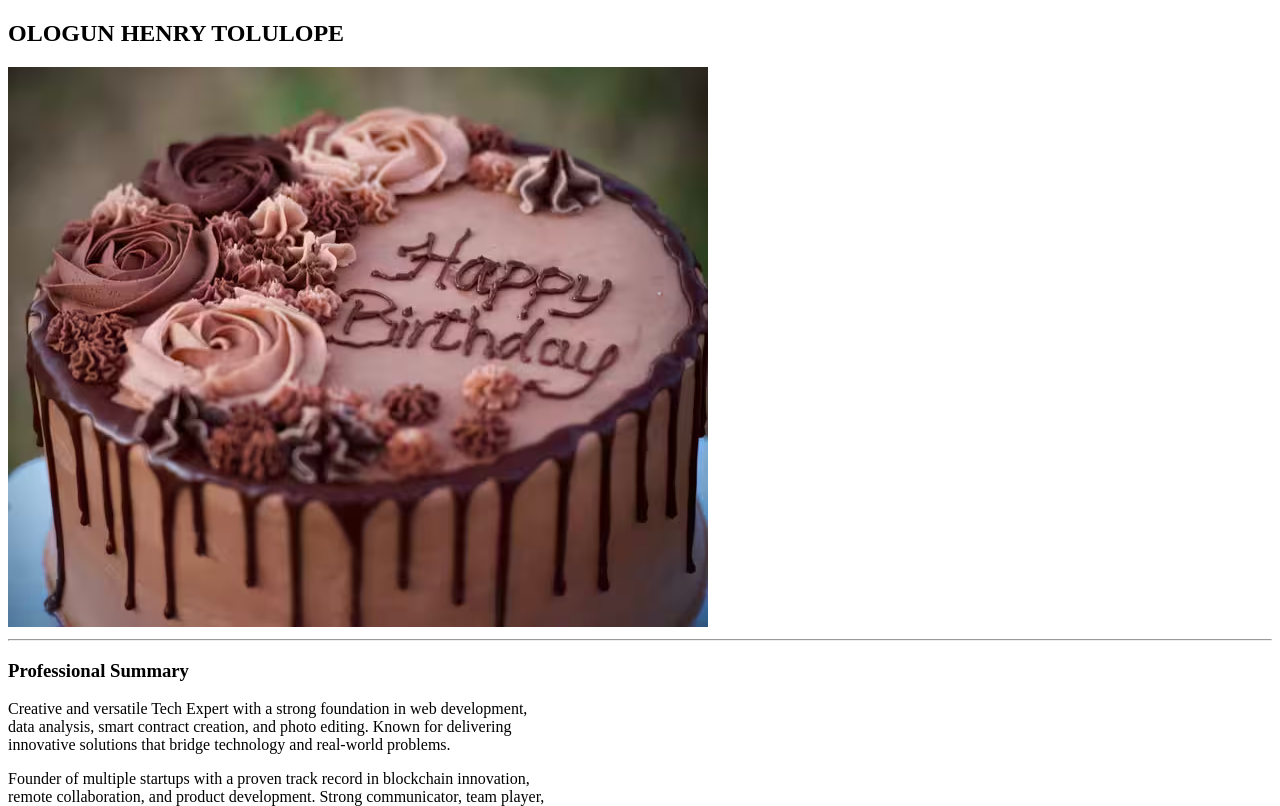
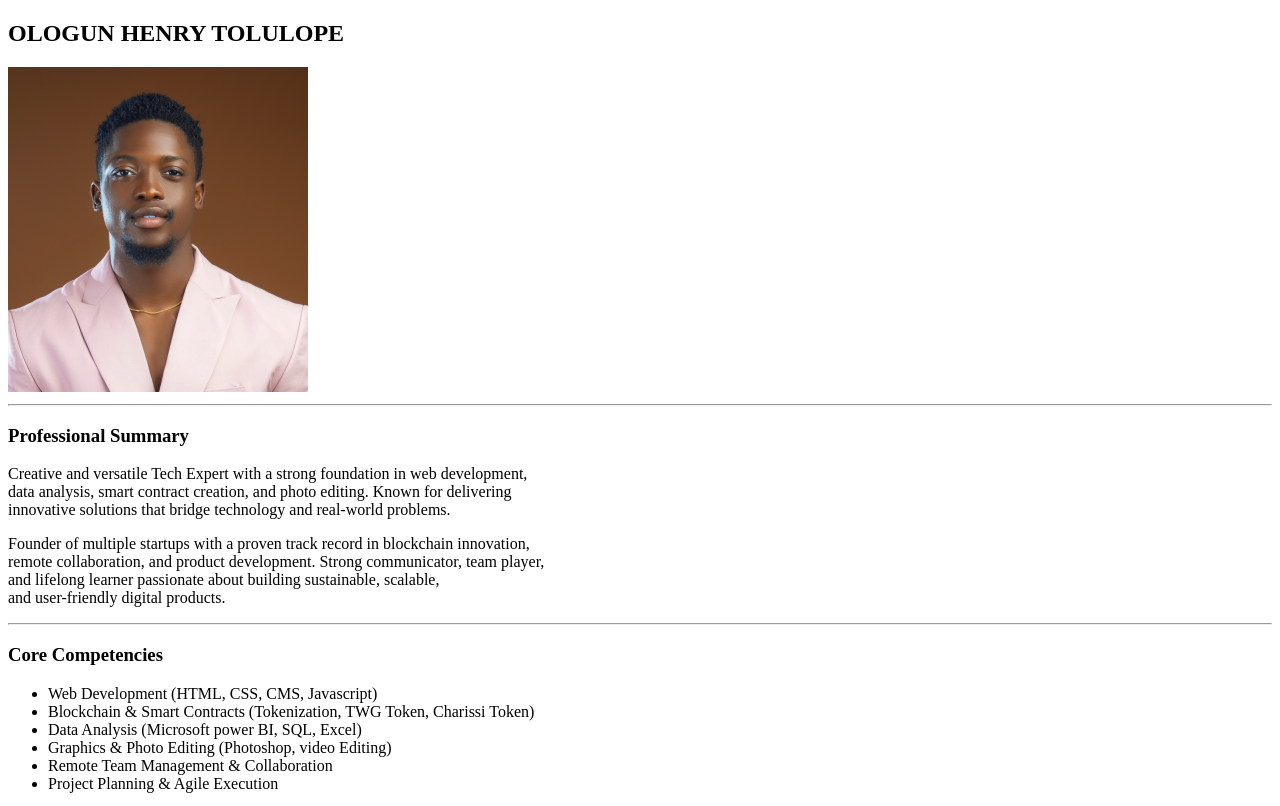
Before and after one commit to harrisen7273/My-Resume, a plain HTML site: page index.html in a window 1280 px wide. Shown: the top 806 px of the page. Drawn offline with Linux system fonts and the light colour scheme.

Commit message:
Update index.html

```diff
--- a/index.html
+++ b/index.html
@@ -6,7 +6,7 @@
 </head>
 <body>
     <h2>OLOGUN HENRY TOLULOPE</h2>
-    <img src="./bday cake 2.png" alt="Cake" />
+    <img src="./img.png" alt="Henry" />
 
 <hr/>
 <h3>Professional Summary</h3>
```
